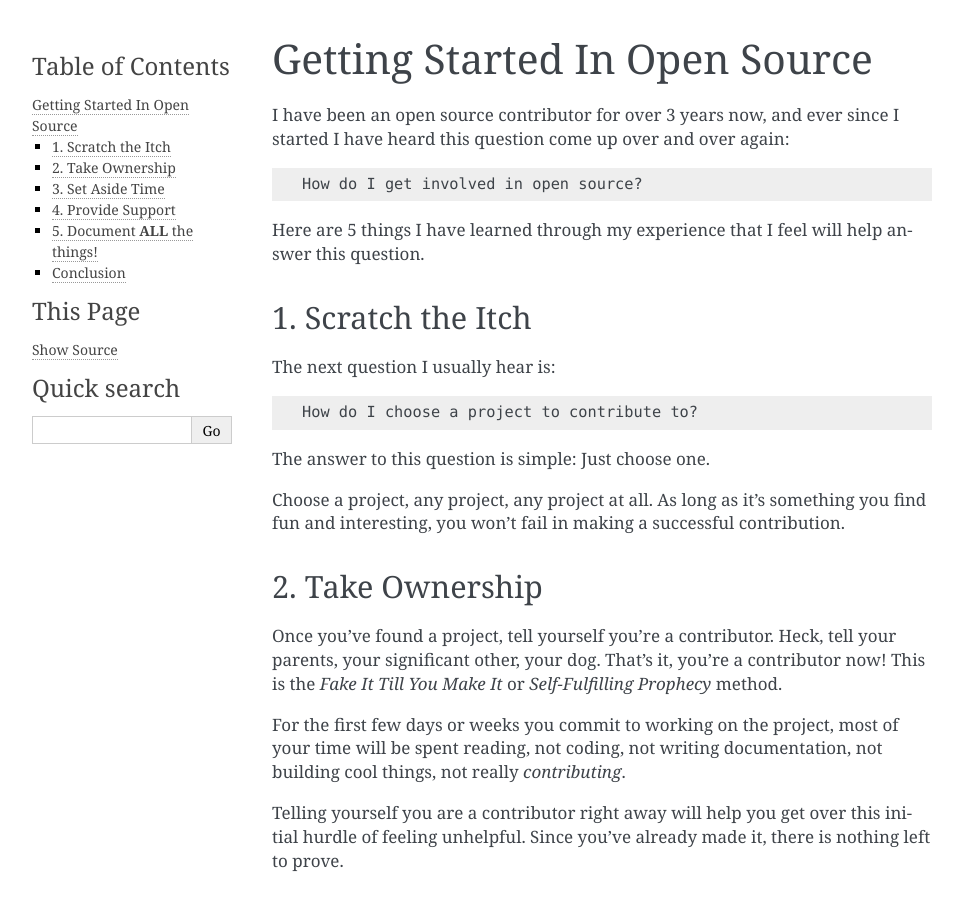
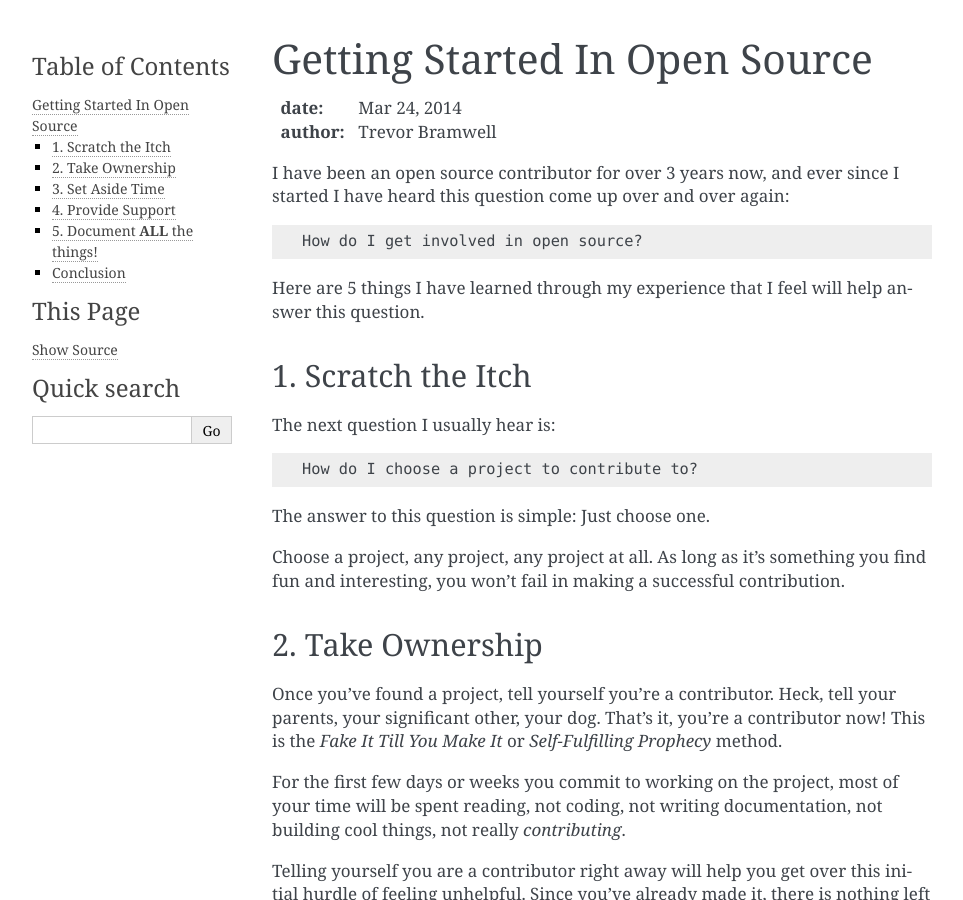
Before and after one commit to bramwelt/website, a Sphinx documentation site: the page built from source/open-source-contributing.rst, in a window 1280 px wide and 900 px high. Shown: the whole window, without its empty margins (148-1111 px from the left). Built offline with Sphinx 7.4.7, drawn with Linux system fonts in a browser that asks for light colours.

Commit message:
Add link to osc from index.
Also add label, date, author to osc page.

```diff
--- a/source/index.rst
+++ b/source/index.rst
@@ -27,3 +27,5 @@
 .. toctree::
     :hidden:
     :maxdepth: 2
+
+    open-source-contributing
--- a/source/drafts/open-source-contributing.rst
+++ b/source/open-source-contributing.rst
@@ -1,5 +1,9 @@
+.. _open-source-contributing:
+
 Getting Started In Open Source
 ==============================
+:date: Mar 24, 2014
+:author: Trevor Bramwell
 
 I have been an open source contributor for over 3 years now, and ever
 since I started I have heard this question come up over and over again::
```
